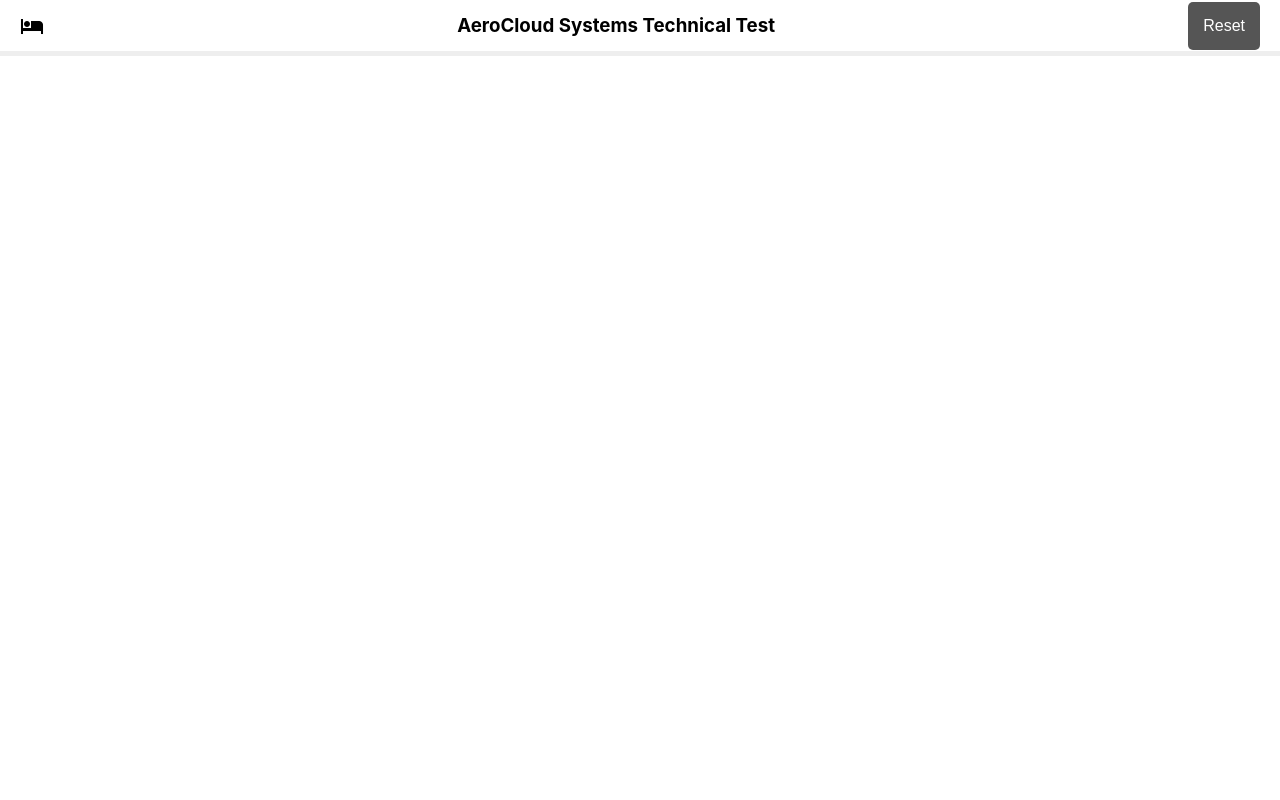
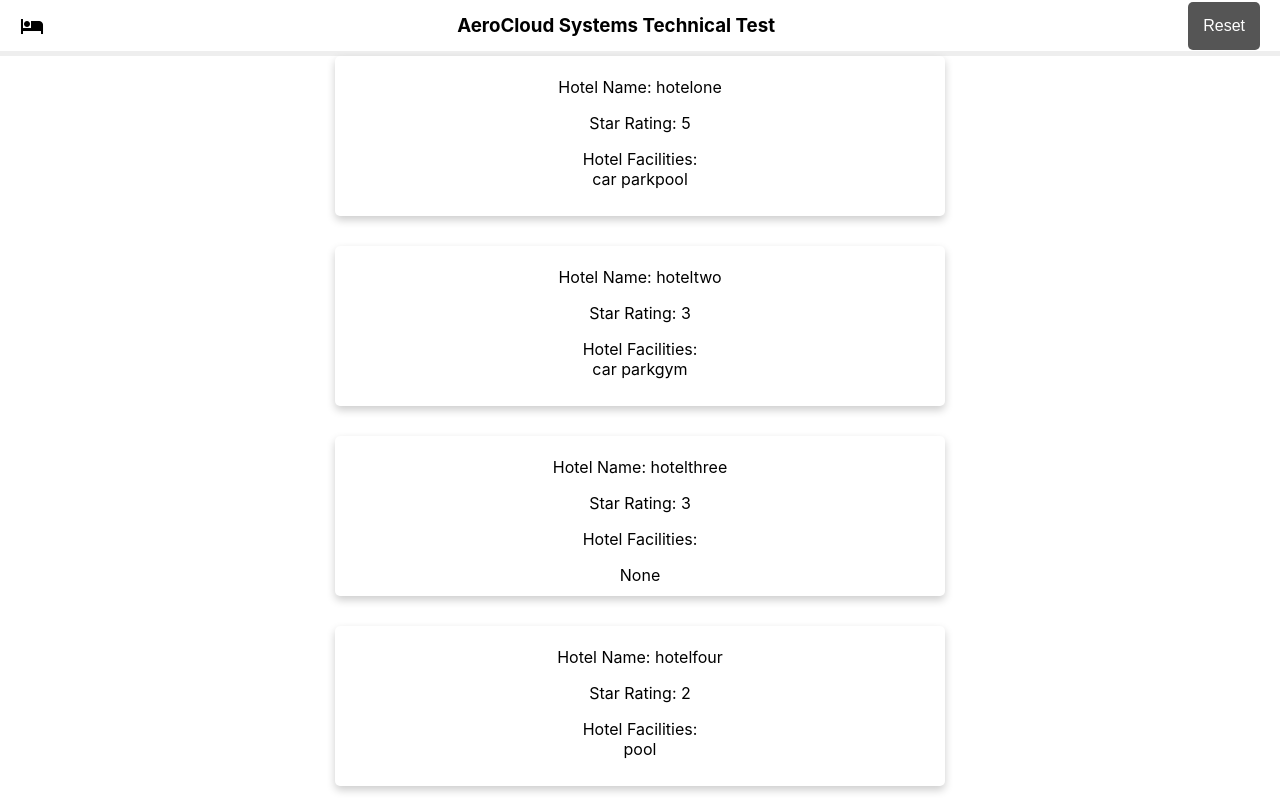
Before and after one commit to jamiebdavis/jamiebdavis-aerocloud-systems-tech-test, a React (Create React App) app: page / in a window 1280 px wide. Shown: the top 800 px of the page. Built offline with nearby package versions, Linux system fonts and the light colour scheme.

Commit message:
added card component, imported to app. mapped over hotel list

```diff
--- a/src/App.js
+++ b/src/App.js
@@ -1,6 +1,7 @@
 import React, { Component } from "react";
 import Toolbar from "./components/Toolbar/Toolbar";
 import "./App.css";
+import Card from "./components/Card/Card";
 
 const completeHotelList = [
   { name: "hotelone", starRating: 5, facilities: ["car park", "pool"] },
@@ -16,9 +17,23 @@ class App extends Component {
     searchInput: ""
   };
   render() {
+    let hotelList = this.state.hotels.map(hotel => {
+      if (hotel) {
+        return (
+          <Card
+            key={hotel.name}
+            name={hotel.name}
+            starRating={hotel.starRating}
+            facilities={hotel.facilities}
+          />
+        );
+      }
+    });
+
     return (
       <div className="App">
         <Toolbar />
+        {hotelList}
       </div>
     );
   }
--- /dev/null
+++ b/src/components/Card/Card.js
@@ -0,0 +1,18 @@
+import React from "react";
+import classes from "./Card.module.css";
+
+const Card = props => {
+  return (
+    <div className={classes.Card}>
+      <p>Hotel Name: {props.name}</p>
+      <p>Star Rating: {props.starRating}</p>
+      <p>
+        Hotel Facilities:
+        <br />
+        {props.facilities.length ? props.facilities : <p>None</p>}
+      </p>
+    </div>
+  );
+};
+
+export default Card;
--- /dev/null
+++ b/src/components/Card/Card.module.css
@@ -0,0 +1,16 @@
+.Card {
+  width: 600px;
+  height: 150px;
+  margin: 0 auto;
+  margin-bottom: 30px;
+  align-items: center;
+  background-color: white;
+  padding: 5px;
+  box-shadow: 0 4px 8px 0 rgba(0, 0, 0, 0.2);
+  transition: 0.3s;
+  border-radius: 5px;
+}
+
+.Card:hover {
+  box-shadow: 0 8px 16px 0 rgba(0, 0, 0, 0.2);
+}
```
